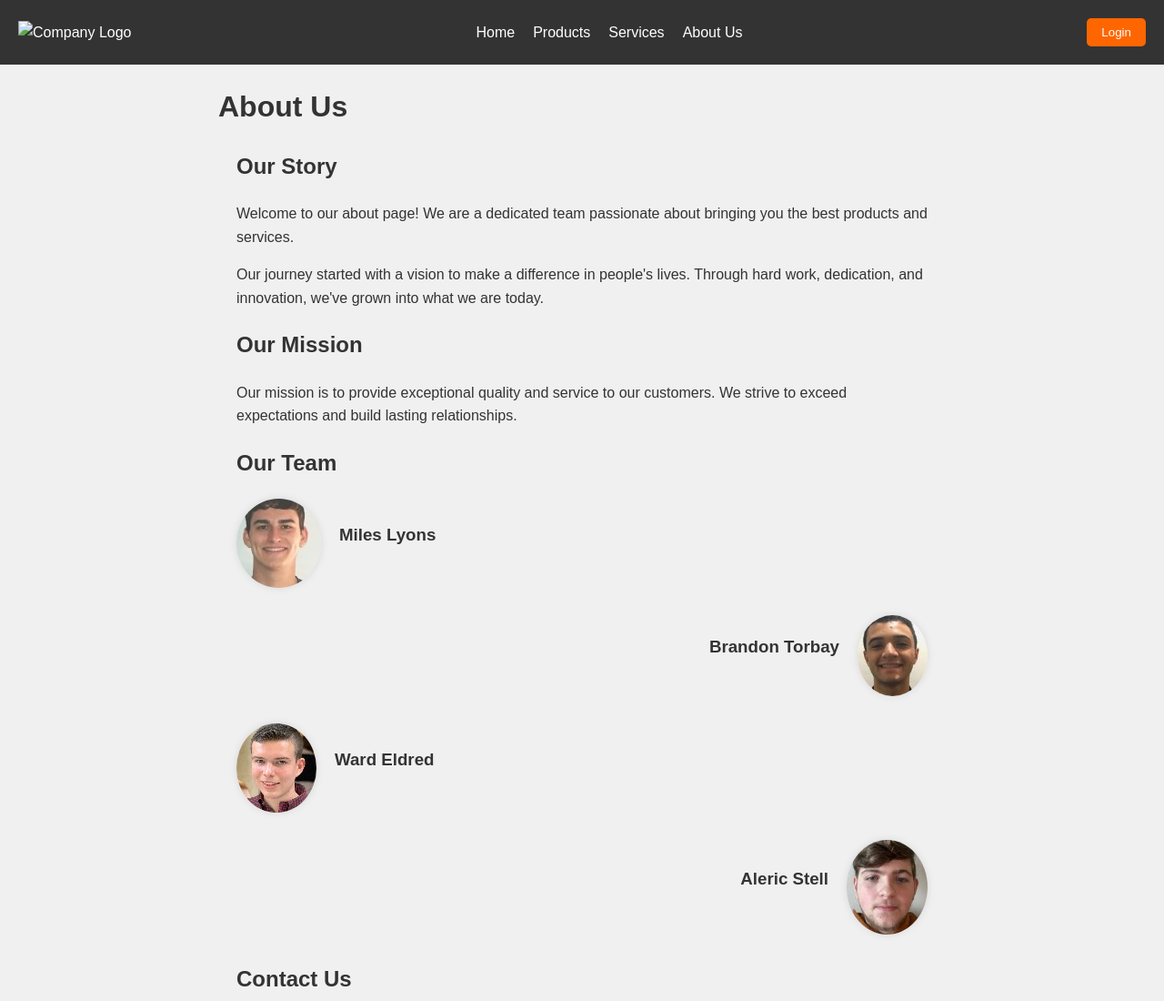
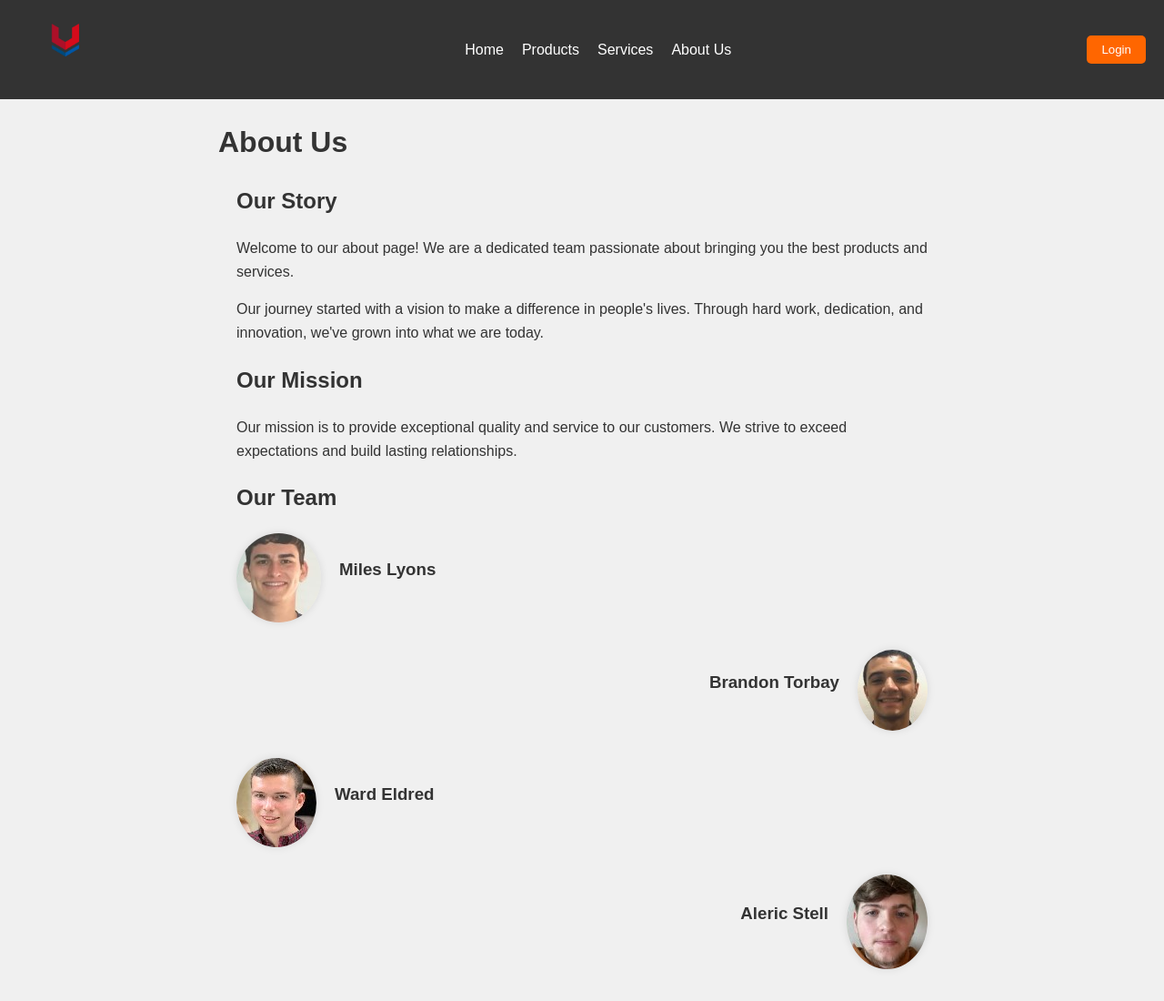
Before and after one commit to Aleric-Stell/Aleric-Stell.github.io, a plain HTML site: page index.html in a window 1280 px wide. Shown: the top 1100 px of the page at 91% size. Drawn offline with Linux system fonts and the light colour scheme.

Commit message:
added logos and linked to about page

```diff
--- a/index.html
+++ b/index.html
@@ -10,7 +10,7 @@
     <header>
         <div class="logo">
             <!-- Replace this with your company logo or a placeholder -->
-            <img src="company_logo.png" alt="Company Logo">
+            <img src="logo - symbol.png" alt="Company Logo">
         </div>
         <nav class="navigation">
             <a href="index.html">Home</a>
```
Also changed, not shown: logo - name added.png (added), logo - symbol.png (added).
